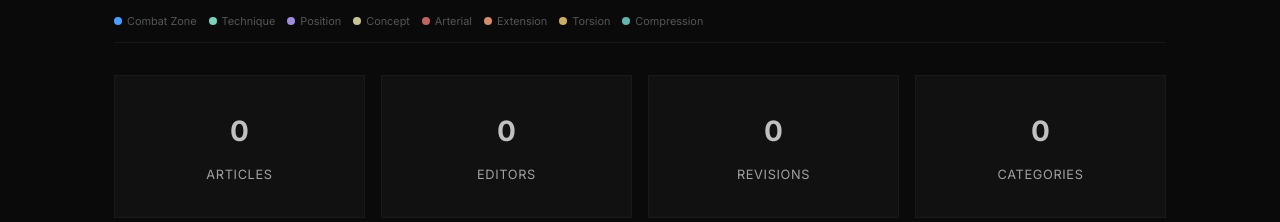
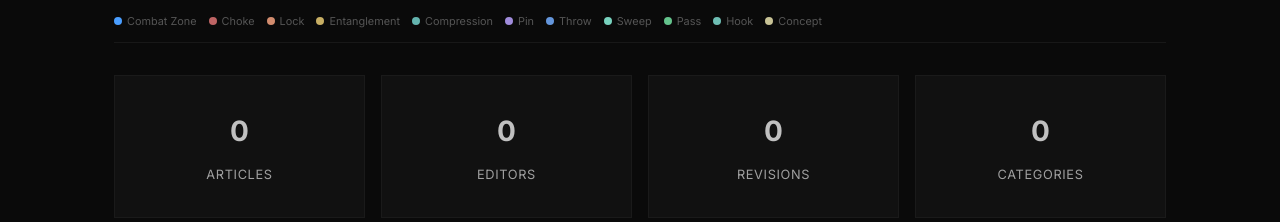
Before and after one commit to keenancornelius/grappling-wiki, a Flask app: page / in a window 1280 px wide. Shown: the part 1179-1401 px from the top of the page. Run offline with Flask 3, Linux system fonts and the light colour scheme; data that the repository does not hold is empty; some libraries are stand-ins or nearby versions.

Commit message:
[Stream D] Update graph legends to mechanism-driven labels
Co-Authored-By: Claude Opus 4.6 <noreply@anthropic.com>

```diff
--- a/app/templates/index.html
+++ b/app/templates/index.html
@@ -37,13 +37,16 @@
         </div>
         <div class="home-graph-legend">
             <span class="graph-legend-item"><span class="legend-dot" style="background:rgb(74,158,255)"></span> Combat Zone</span>
-            <span class="graph-legend-item"><span class="legend-dot" style="background:rgb(120,210,190)"></span> Technique</span>
-            <span class="graph-legend-item"><span class="legend-dot" style="background:rgb(160,140,220)"></span> Position</span>
+            <span class="graph-legend-item"><span class="legend-dot" style="background:rgb(190,100,100)"></span> Choke</span>
+            <span class="graph-legend-item"><span class="legend-dot" style="background:rgb(210,140,110)"></span> Lock</span>
+            <span class="graph-legend-item"><span class="legend-dot" style="background:rgb(200,175,100)"></span> Entanglement</span>
+            <span class="graph-legend-item"><span class="legend-dot" style="background:rgb(100,180,175)"></span> Compression</span>
+            <span class="graph-legend-item"><span class="legend-dot" style="background:rgb(160,140,220)"></span> Pin</span>
+            <span class="graph-legend-item"><span class="legend-dot" style="background:rgb(100,150,220)"></span> Throw</span>
+            <span class="graph-legend-item"><span class="legend-dot" style="background:rgb(120,210,190)"></span> Sweep</span>
+            <span class="graph-legend-item"><span class="legend-dot" style="background:rgb(100,195,140)"></span> Pass</span>
+            <span class="graph-legend-item"><span class="legend-dot" style="background:rgb(110,190,180)"></span> Hook</span>
             <span class="graph-legend-item"><span class="legend-dot" style="background:rgb(200,195,150)"></span> Concept</span>
-            <span class="graph-legend-item"><span class="legend-dot" style="background:rgb(190,100,100)"></span> Arterial</span>
-            <span class="graph-legend-item"><span class="legend-dot" style="background:rgb(210,140,110)"></span> Extension</span>
-            <span class="graph-legend-item"><span class="legend-dot" style="background:rgb(200,175,100)"></span> Torsion</span>
-            <span class="graph-legend-item"><span class="legend-dot" style="background:rgb(100,180,175)"></span> Compression</span>
         </div>
         <!-- Shared tooltip (fixed position) -->
         <div class="graph-tooltip" id="home-graph-tooltip">
```
Also changed, not shown: app/templates/explore.html (+9 -6 lines).
